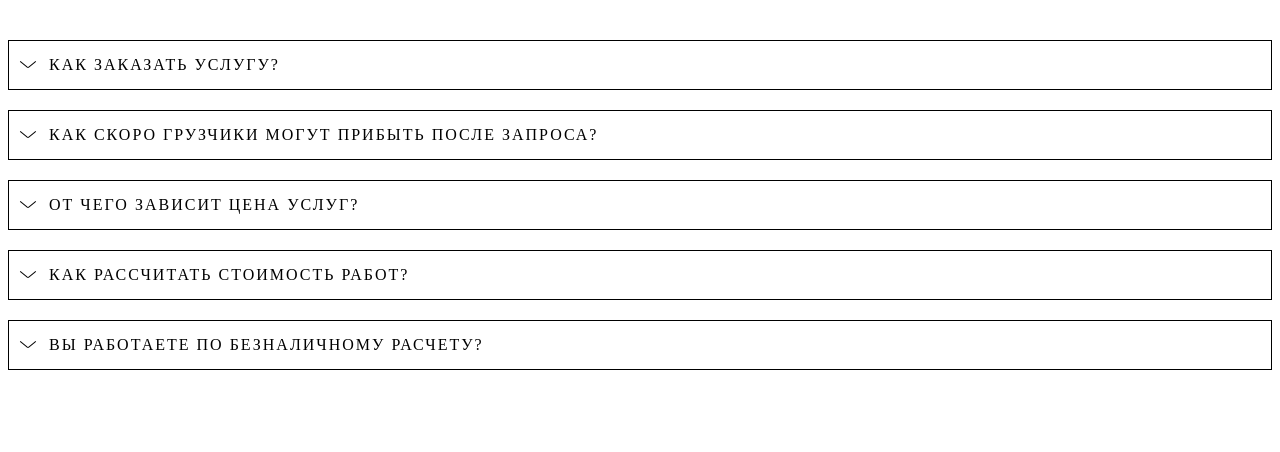
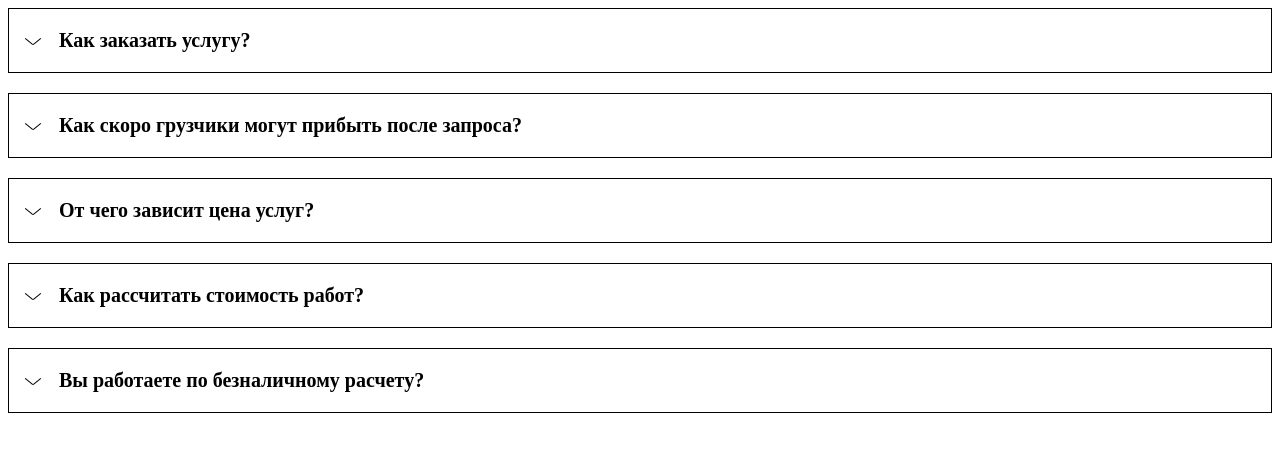
Before and after one commit to demonzloebychi/accordion, a plain HTML site: page index.html in a window 1280 px wide. Drawn offline with Linux system fonts and the light colour scheme.

Commit message:
Add files via upload

```diff
--- a/index.html
+++ b/index.html
@@ -4,14 +4,15 @@
     <meta charset="UTF-8">
     <meta name="viewport" content="width=device-width, initial-scale=1.0">
     <title>Document</title>
-    <script src="script.js"></script>
     <link rel="stylesheet" href="style.css">
 </head>
 <body>
     <section>
         <div class="container">
-            <div class="accordion">
-                <div class="accordion__item">
+
+            <div class="accordion" >
+
+                <div class="accordion-item">
                     <div class="accordion__title">
                         Как заказать услугу?
                     </div>
@@ -19,32 +20,36 @@
                         Вы можете оставить заявку на звонок на нашем сайте или связаться с нами сами по номеру <a href="">8 (927) 712-64-74</a>. А так же, написать на нашу почту <a href="">gruzchiki063@yandex.ru</a>.
                     </div>
                 </div>
-                <div class="accordion__item">
-                    <div class="accordion__title">
+
+                <div class="accordion-item" >
+                    <div class="accordion__title" >
                         Как скоро грузчики могут прибыть после запроса?
                     </div>
                     <div class="accordion__text">
                         Срочный вызов грузчиков по Самаре осуществляется в течение 1 часа. Для заказа в  отдаленные районы и за черту города - уточняйте время у оператора.
                     </div>
                 </div>
-                <div class="accordion__item">
-                    <div class="accordion__title">
+
+                <div class="accordion-item" >
+                    <div class="accordion__title" >
                         От чего зависит цена услуг?
                     </div>
                     <div class="accordion__text">
                         Наша система расчета стоимости прозрачна, при оформлении заказа учитываются все нюансы (расстояние между адресами, наличие лифтов, проносы, наличие очень тяжелых предметов и пр.). Вам будет названа конечная сумма или тарифы на все виды работ. Мы гарантируем, что в день переезда стоимость не изменится, если вы не увеличите существенно перечень перевозимого имущества.
                     </div>
                 </div>
-                <div class="accordion__item">
-                    <div class="accordion__title">
+
+                <div class="accordion-item" >
+                    <div class="accordion__title" >
                         Как рассчитать стоимость работ?
                     </div>
                     <div class="accordion__text">
                         Вы можете БЕСПЛАТНО пригласить нашего менеджера. Он произведет необходимые расчеты и озвучит стоимость работ. Если вас все устроит, заключит договор на оказание услуг. А для примерных расценок - можете воспользоваться  <a href="">калькулятором</a> на нашем сайте.
                     </div>
                 </div>
-                <div class="accordion__item">
-                    <div class="accordion__title">
+
+                <div class="accordion-item" >
+                    <div class="accordion__title" >
                         Вы работаете по безналичному расчету?
                     </div>
                     <div class="accordion__text">
@@ -53,6 +58,8 @@
                 </div>
             </div>
         </div>
+
     </section>
+        <script src="script.js"></script>
 </body>
 </html>
--- a/script.js
+++ b/script.js
@@ -1,6 +1,13 @@
-const accordion = document.querySelector('.accordion__title');
+const accordionItems = document.querySelectorAll(".accordion-item");
 
-if (accordion){
-    accordion.addEventListener("click", function(e){
-        accordion.classList.toggle('active');
-    })};
+for (let i = 0; i < accordionItems.length; i++) {
+  accordionItems[i].addEventListener("click", function() {
+    this.classList.toggle("active");
+
+    for (let j = 0; j < accordionItems.length; j++) {
+      if (accordionItems[j] !== this) {
+        accordionItems[j].classList.remove("active");
+      }
+    }
+  });
+}
--- a/style.css
+++ b/style.css
@@ -1,50 +1,67 @@
-.accordion{
-    margin: 40px 0;
+.accordion {
     display: flex;
     flex-direction: column;
     gap: 20px;
-}
-.accordion__item{
-    border: 1px solid #000000;
-    padding: 15px 10px;
-}
-.accordion__title{
-    text-transform: uppercase;
-    letter-spacing: 2px;
+  }
+
+  .accordion-item {
+    border: 1px solid #000;
+    padding: 20px;
     position: relative;
+    cursor: pointer;
+  }
+
+  .accordion__title {
+    cursor: pointer;
     padding: 0 0 0 30px;
-}
 
-.accordion__title::before,
-.accordion__title::after{
+    font-size: 20px;
+    font-weight: 600;
+  }
+
+  .accordion__text {
+    display: none;
+    padding: 30px;
+
+  }
+
+  .accordion-item.active .accordion__text {
+    display: block;
+  }
+
+
+
+  .accordion-item::before,
+  .accordion-item::after{
     content: " ";
     width: 10px;
     height: 1px;
     background-color: #000000;
     position: absolute;
-    top: 8px;
+    top: 32px;
+    margin: 0 0 0 15px;
     transition: all 0.3s ease 0s;
 }
-.accordion__title::before{
+
+.accordion-item::before{
     transform: rotate(40deg);
     left: 0;
 }
-.accordion__title::after{
+
+.accordion-item::after{
     transform: rotate(-40deg);
     left: 8px;
 }
-.accordion__title.active-acc::before,
-.accordion__title.active-acc::after{
+
+
+
+.accordion-item.active::before,
+.accordion-item.active::after{
     background-color: #000;
 }
-.accordion__title.active-acc::before{
+.accordion-item.active::before{
     transform: rotate(-40deg);
 }
-.accordion__title.active-acc::after{
+.accordion-item.active::after{
     transform: rotate(40deg);
 }
-
-.accordion__text{
-    display: none;
-    padding: 10px 0 0 0;
-}
```
